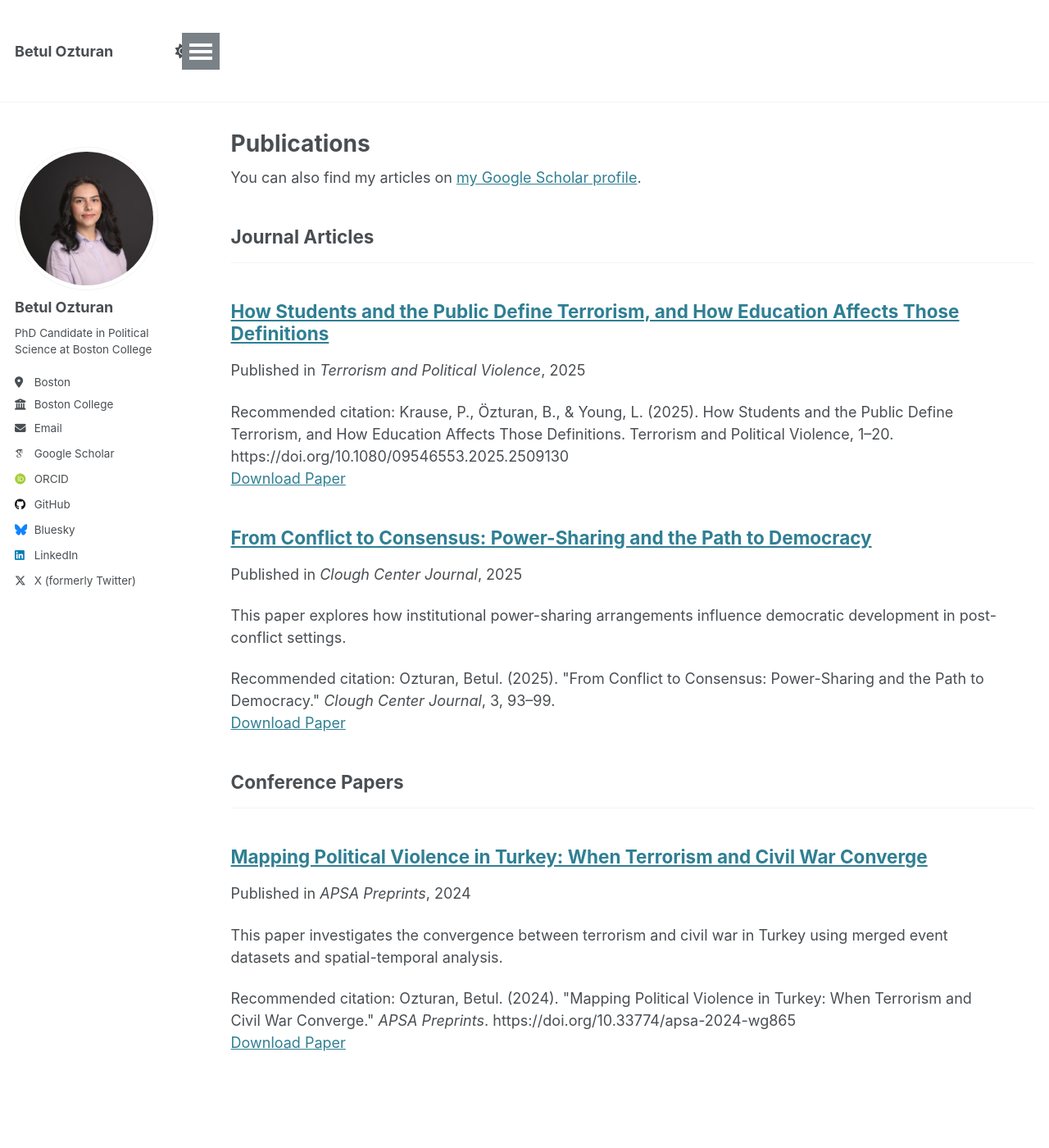
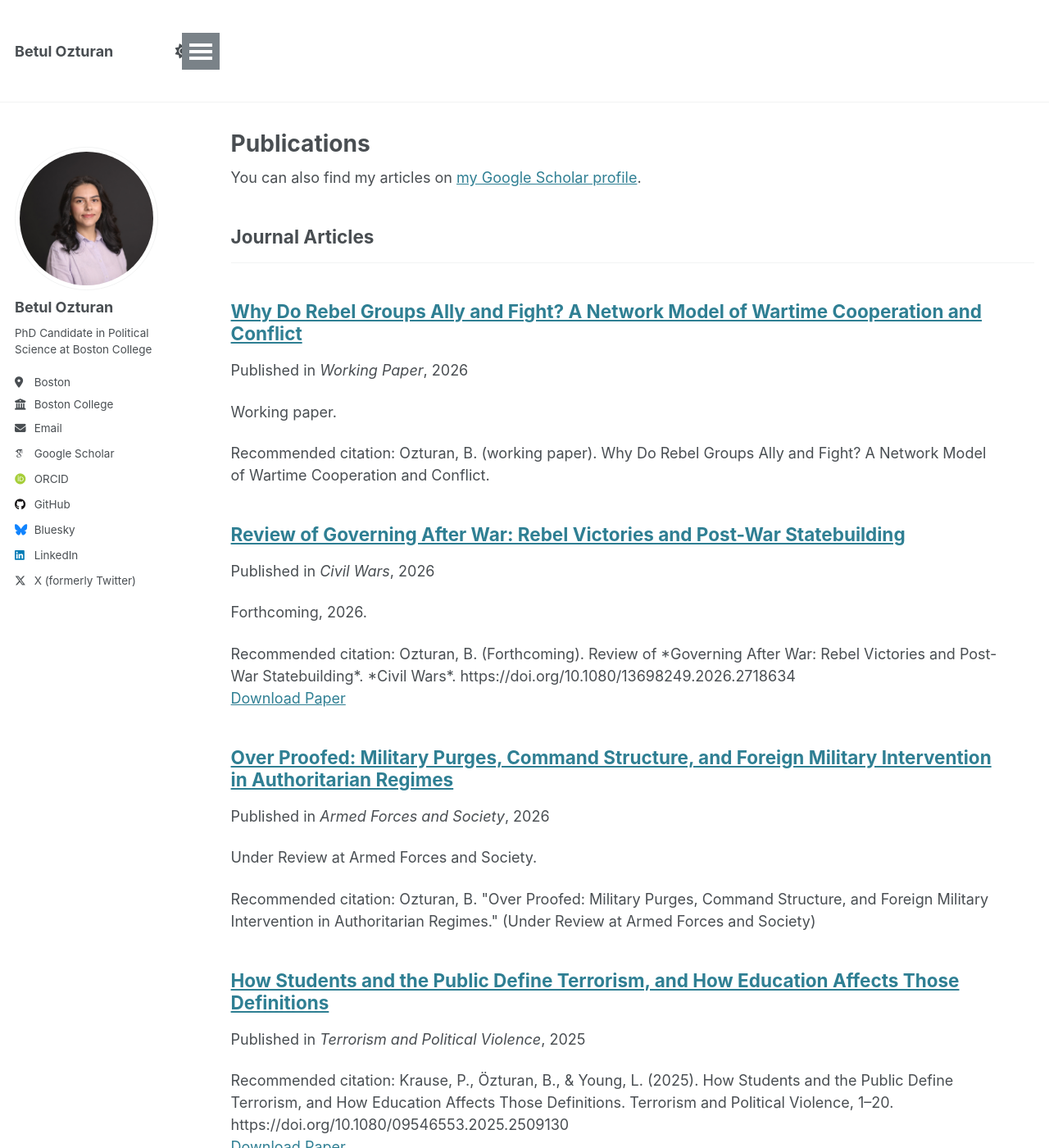
Before and after one commit to betulozturan/betulozturan.github.io, a Jekyll site: the page built from _pages/publications.html, in a window 1280 px wide and 1400 px high. Shown: the whole window at 82% size. Built offline with Jekyll 4.4.1, drawn with Linux system fonts in a browser that asks for light colours; some web fonts are replaced.

Commit message:
Apply remaining changes
Co-authored-by: betulozturan <44755312+betulozturan@users.noreply.github.com>

```diff
--- /dev/null
+++ b/_publications/2026-01-01-over-proofed.md
@@ -0,0 +1,12 @@
+---
+title: "Over Proofed: Military Purges, Command Structure, and Foreign Military Intervention in Authoritarian Regimes"
+collection: publications
+category: manuscripts
+permalink: /publication/2026-01-01-over-proofed
+excerpt: 'Under Review at Armed Forces and Society.'
+date: 2026-01-01
+venue: 'Armed Forces and Society'
+citation: 'Ozturan, B. "Over Proofed: Military Purges, Command Structure, and Foreign Military Intervention in Authoritarian Regimes." (Under Review at Armed Forces and Society)'
+---
+
+"Why do some authoritarian leaders who have systematically weakened their own militaries through purges still deploy those militaries abroad? This article argues that the relationship between coup-proofing and foreign military intervention is nonlinear, but in a form that prior theory has not specified: purging military officers increases the probability of foreign intervention up to a moderate threshold, then decreases it. Using the Military Purges in Dictatorships (MPD) dataset (Sudduth, 2021) with the International Military Intervention (IMI) dataset (Pickering &amp; Kisangani, 2009; Pearson &amp; Baumann, 1993) across 114 autocracies from 1965 to 2005, we show that officer purges predicts combat interventions abroad in a curvilinear pattern. Crucially, this effect is driven almost entirely by purges of middle-rank officers not top commanders or junior soldiers. Purging 2-3 generals or colonels in a rolling three-year window is associated with a peak probability of foreign combat deployment; purging more than that predicts declining engagement."
--- /dev/null
+++ b/_publications/2026-01-01-review-governing-after-war.md
@@ -0,0 +1,11 @@
+---
+title: "Review of Governing After War: Rebel Victories and Post-War Statebuilding"
+collection: publications
+category: manuscripts
+permalink: /publication/2026-01-01-review-governing-after-war
+excerpt: 'Forthcoming, 2026.'
+date: 2026-01-01
+venue: 'Civil Wars'
+paperurl: 'https://doi.org/10.1080/13698249.2026.2718634'
+citation: 'Ozturan, B. (Forthcoming). Review of *Governing After War: Rebel Victories and Post-War Statebuilding*. *Civil Wars*. https://doi.org/10.1080/13698249.2026.2718634'
+---
--- /dev/null
+++ b/_publications/2026-01-01-why-do-rebel-groups-ally-and-fight.md
@@ -0,0 +1,14 @@
+---
+title: "Why Do Rebel Groups Ally and Fight? A Network Model of Wartime Cooperation and Conflict"
+collection: publications
+category: manuscripts
+permalink: /publication/2026-01-01-why-do-rebel-groups-ally-and-fight
+excerpt: 'Working paper.'
+date: 2026-01-01
+venue: 'Working Paper'
+citation: 'Ozturan, B. (working paper). Why Do Rebel Groups Ally and Fight? A Network Model of Wartime Cooperation and Conflict.'
+---
+
+"This article develops a relational theory of wartime cooperation and conflict and tests it on the Syrian civil war, reconstructing the inter-rebel network as a two-layer object, one layer for cooperation and one for conflict, from georeferenced event data on 77 armed groups active between 2011 and 2024. Building on accounts centered on identity, power, and territory, the theory derives four hypotheses, including a "frenemy" hypothesis that treats the coincidence of cooperation and conflict on the same dyad as a third, analytically distinct relational type rather than a residual overlap between the other two. Five complementary network models, cross-sectional and temporal exponential random graph models, a multilayer ERGM, a four-category multinomial logit, and an additive and multiplicative effects model, are estimated jointly, with agreement across their non-overlapping assumptions serving as the inferential warrant. Geographic proximity is the strongest and most consistent predictor of whether any tie exists; power operates as a node-level activity effect, with the most resourced groups forming disproportionately many ties of every kind; and ideology suppresses conflict without driving alliance, an effect concentrated early in the war. The frenemy pattern, rather than reflecting a distinct dyadic tendency, proves to be a by-product of activity concentrated on a small number of powerful hubs."
+
+Full paper available on request — reach out at ozturan@bc.edu.
```
Also changed, not shown: _pages/about.md (+3 -3 lines), _teaching/2026-spring-teaching-7.md (added, +8 -0 lines).
